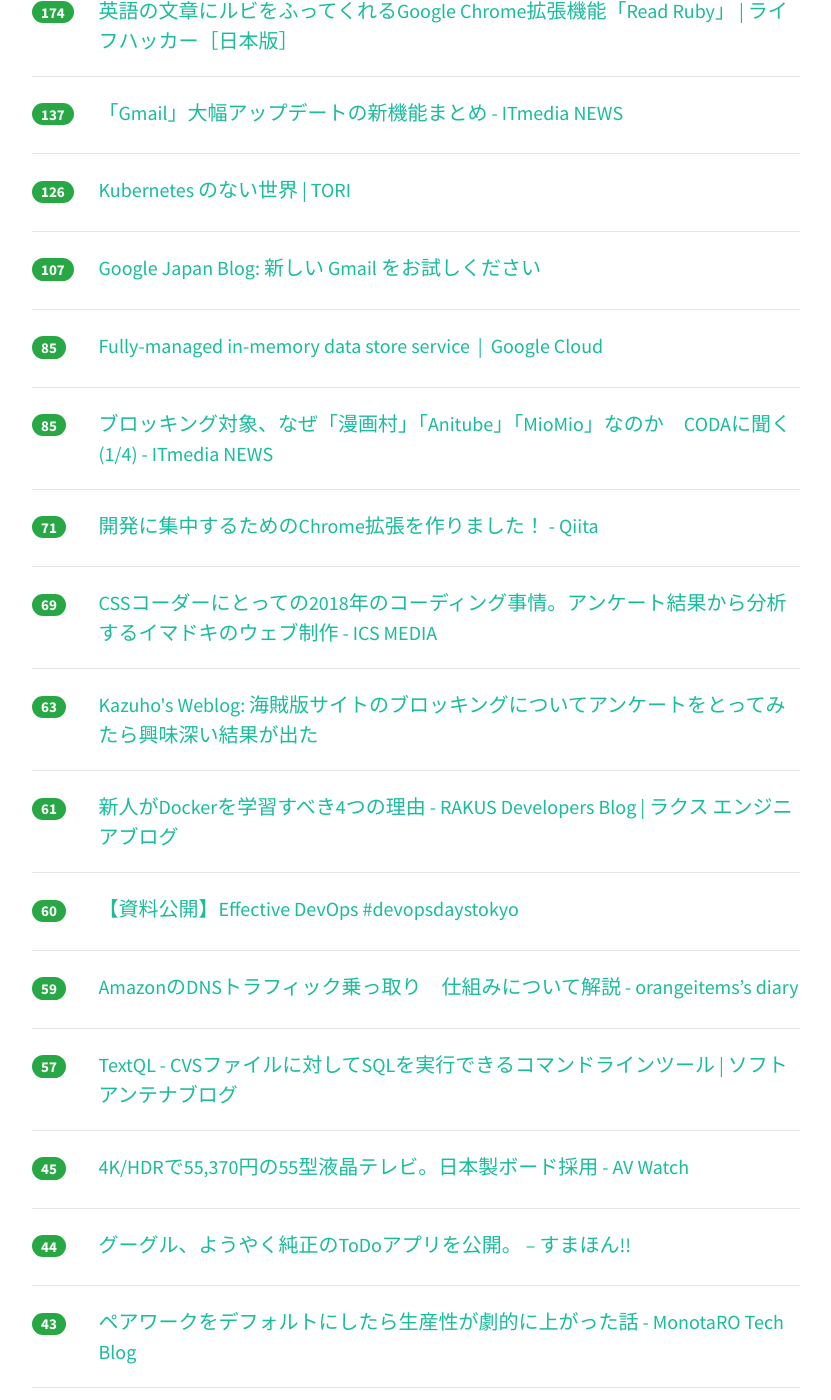
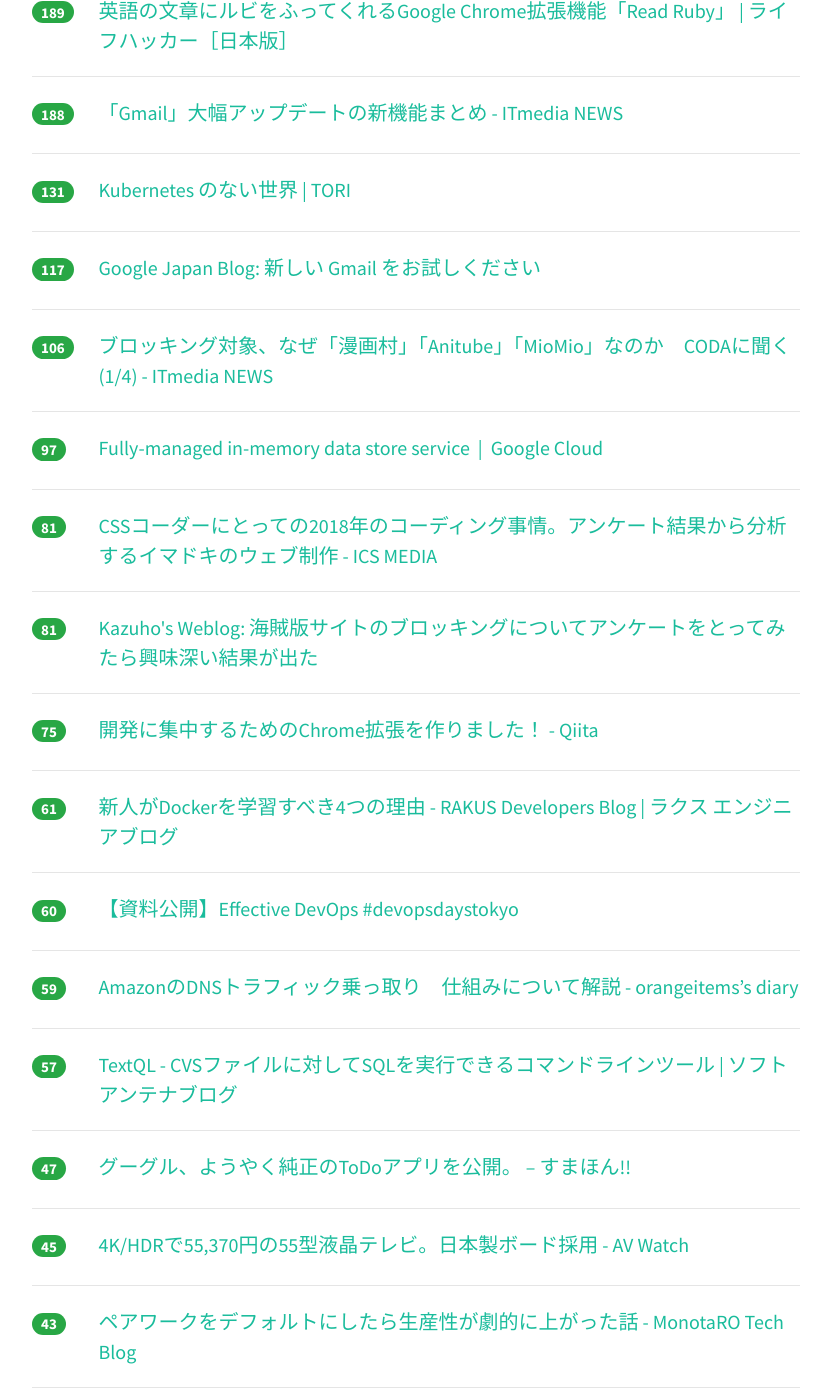
Before and after one commit to yatta47/hatena-matome-site, a Jekyll site: the page built from _posts/2018-04-26-hatena.md, in a window 1280 px wide and 1400 px high, scrolled down 813 px. Shown: the whole window, without its empty margins (224-1055 px from the left). Built offline with Jekyll 4.4.1, drawn with Linux system fonts in a browser that asks for light colours; nearby versions of some CDN libraries; some of the changed text lies outside the part shown.

Commit message:
Updated 2018-04-26

```diff
--- a/_posts/2018-04-26-hatena.md
+++ b/_posts/2018-04-26-hatena.md
@@ -1,74 +1,74 @@
 ---
 layout: post
 title:  "2018-04-26 はてぶIT"
-date:   2018-04-26 18:03:09
+date:   2018-04-26 19:02:01
 tags: [it-hotentry]
 ---
-50 件のデータあり
+54 件のデータあり
 
 <hr><div class="row">
-<div class="col-1"><span class="badge badge-pill badge-success h2">637</span></div>
+<div class="col-1"><span class="badge badge-pill badge-success h2">649</span></div>
 <div class="col-11"><a href='http://iwasiman.hatenablog.com/entry/2018/04/23/200000' target='_blank'>【JavaScript】３大フレームワーク Angular, React, Vue.jsを比べてみよう (2018年4月) - Rのつく財団入り口</a></div>
 </div>
 <hr>
 <div class="row">
-<div class="col-1"><span class="badge badge-pill badge-success h2">224</span></div>
+<div class="col-1"><span class="badge badge-pill badge-success h2">262</span></div>
 <div class="col-11"><a href='http://www.atmarkit.co.jp/ait/articles/1804/26/news018.html' target='_blank'>「東ロボ」を主導した数学者が「読解力がない子どもにプログラミングを教えても、意味がない」と主張する理由：特集：小学生の「プログラミング教育」その前に（8） - ＠IT</a></div>
 </div>
 <hr>
 <div class="row">
-<div class="col-1"><span class="badge badge-pill badge-success h2">215</span></div>
+<div class="col-1"><span class="badge badge-pill badge-success h2">219</span></div>
 <div class="col-11"><a href='https://togetter.com/li/1221407' target='_blank'>「バルスなんて短い単語で都市が崩壊するのはセキュリティ的にどうなのよ」からの「正しい発音ではない」可能性 - Togetter</a></div>
 </div>
 <hr>
 <div class="row">
-<div class="col-1"><span class="badge badge-pill badge-success h2">190</span></div>
+<div class="col-1"><span class="badge badge-pill badge-success h2">196</span></div>
 <div class="col-11"><a href='http://business.nikkeibp.co.jp/atcl/opinion/16/021900056/042300006/' target='_blank'>日本がホンダジェットから学ぶべき教訓とは？：日経ビジネスオンライン</a></div>
 </div>
 <hr>
 <div class="row">
-<div class="col-1"><span class="badge badge-pill badge-success h2">174</span></div>
+<div class="col-1"><span class="badge badge-pill badge-success h2">189</span></div>
 <div class="col-11"><a href='https://www.lifehacker.jp/2018/04/164915readruby.html' target='_blank'>英語の文章にルビをふってくれるGoogle Chrome拡張機能「Read Ruby」 | ライフハッカー［日本版］</a></div>
 </div>
 <hr>
 <div class="row">
-<div class="col-1"><span class="badge badge-pill badge-success h2">137</span></div>
+<div class="col-1"><span class="badge badge-pill badge-success h2">188</span></div>
 <div class="col-11"><a href='http://www.itmedia.co.jp/news/articles/1804/26/news071.html' target='_blank'>「Gmail」大幅アップデートの新機能まとめ - ITmedia NEWS</a></div>
 </div>
 <hr>
 <div class="row">
-<div class="col-1"><span class="badge badge-pill badge-success h2">126</span></div>
+<div class="col-1"><span class="badge badge-pill badge-success h2">131</span></div>
 <div class="col-11"><a href='https://toris.io/2018/04/a-world-without-kubernetes/' target='_blank'>Kubernetes のない世界 | TORI</a></div>
 </div>
 <hr>
 <div class="row">
-<div class="col-1"><span class="badge badge-pill badge-success h2">107</span></div>
+<div class="col-1"><span class="badge badge-pill badge-success h2">117</span></div>
 <div class="col-11"><a href='https://japan.googleblog.com/2018/04/gmail.html' target='_blank'>Google Japan Blog: 新しい Gmail をお試しください</a></div>
 </div>
 <hr>
 <div class="row">
-<div class="col-1"><span class="badge badge-pill badge-success h2">85</span></div>
+<div class="col-1"><span class="badge badge-pill badge-success h2">106</span></div>
+<div class="col-11"><a href='http://www.itmedia.co.jp/news/articles/1804/26/news037.html' target='_blank'>ブロッキング対象、なぜ「漫画村」「Anitube」「MioMio」なのか　CODAに聞く (1/4) - ITmedia NEWS</a></div>
+</div>
+<hr>
+<div class="row">
+<div class="col-1"><span class="badge badge-pill badge-success h2">97</span></div>
 <div class="col-11"><a href='https://cloud.google.com/memorystore/' target='_blank'>Fully-managed in-memory data store service  |  Google Cloud</a></div>
 </div>
 <hr>
 <div class="row">
-<div class="col-1"><span class="badge badge-pill badge-success h2">85</span></div>
-<div class="col-11"><a href='http://www.itmedia.co.jp/news/articles/1804/26/news037.html' target='_blank'>ブロッキング対象、なぜ「漫画村」「Anitube」「MioMio」なのか　CODAに聞く (1/4) - ITmedia NEWS</a></div>
-</div>
-<hr>
-<div class="row">
-<div class="col-1"><span class="badge badge-pill badge-success h2">71</span></div>
-<div class="col-11"><a href='https://qiita.com/Yuta_Fujiwara/items/ce4de683255aeffffb5d' target='_blank'>開発に集中するためのChrome拡張を作りました！ - Qiita</a></div>
-</div>
-<hr>
-<div class="row">
-<div class="col-1"><span class="badge badge-pill badge-success h2">69</span></div>
+<div class="col-1"><span class="badge badge-pill badge-success h2">81</span></div>
 <div class="col-11"><a href='https://ics.media/entry/17834' target='_blank'>CSSコーダーにとっての2018年のコーディング事情。アンケート結果から分析するイマドキのウェブ制作 - ICS MEDIA</a></div>
 </div>
 <hr>
 <div class="row">
-<div class="col-1"><span class="badge badge-pill badge-success h2">63</span></div>
+<div class="col-1"><span class="badge badge-pill badge-success h2">81</span></div>
 <div class="col-11"><a href='http://blog.kazuhooku.com/2018/04/blog-post.html' target='_blank'>Kazuho's Weblog: 海賊版サイトのブロッキングについてアンケートをとってみたら興味深い結果が出た</a></div>
+</div>
+<hr>
+<div class="row">
+<div class="col-1"><span class="badge badge-pill badge-success h2">75</span></div>
+<div class="col-11"><a href='https://qiita.com/Yuta_Fujiwara/items/ce4de683255aeffffb5d' target='_blank'>開発に集中するためのChrome拡張を作りました！ - Qiita</a></div>
 </div>
 <hr>
 <div class="row">
@@ -92,13 +92,13 @@ tags: [it-hotentry]
 </div>
 <hr>
 <div class="row">
-<div class="col-1"><span class="badge badge-pill badge-success h2">45</span></div>
-<div class="col-11"><a href='https://av.watch.impress.co.jp/docs/news/1119073.html' target='_blank'>4K/HDRで55,370円の55型液晶テレビ。日本製ボード採用 - AV Watch</a></div>
+<div class="col-1"><span class="badge badge-pill badge-success h2">47</span></div>
+<div class="col-11"><a href='https://smhn.info/201804-google-todo-app' target='_blank'>グーグル、ようやく純正のToDoアプリを公開。 – すまほん!!</a></div>
 </div>
 <hr>
 <div class="row">
-<div class="col-1"><span class="badge badge-pill badge-success h2">44</span></div>
-<div class="col-11"><a href='https://smhn.info/201804-google-todo-app' target='_blank'>グーグル、ようやく純正のToDoアプリを公開。 – すまほん!!</a></div>
+<div class="col-1"><span class="badge badge-pill badge-success h2">45</span></div>
+<div class="col-11"><a href='https://av.watch.impress.co.jp/docs/news/1119073.html' target='_blank'>4K/HDRで55,370円の55型液晶テレビ。日本製ボード採用 - AV Watch</a></div>
 </div>
 <hr>
 <div class="row">
@@ -137,7 +137,12 @@ tags: [it-hotentry]
 </div>
 <hr>
 <div class="row">
-<div class="col-1"><span class="badge badge-pill badge-success h2">32</span></div>
+<div class="col-1"><span class="badge badge-pill badge-success h2">34</span></div>
+<div class="col-11"><a href='http://tech.nikkeibp.co.jp/atcl/nxt/column/18/00001/00398/' target='_blank'>訴訟や刑事告発に発展も、サイトブロッキングの判断や運用をNTTに聞く | 日経 xTECH（クロステック）</a></div>
+</div>
+<hr>
+<div class="row">
+<div class="col-1"><span class="badge badge-pill badge-success h2">33</span></div>
 <div class="col-11"><a href='https://jp.techcrunch.com/2018/04/26/2018-04-25-say-hello-to-the-new-gmail-with-self-destructing-messages-email-snoozing-offline-mode-and-more/' target='_blank'>Gmail、いよいよメジャー・アップデート</a></div>
 </div>
 <hr>
@@ -162,6 +167,11 @@ tags: [it-hotentry]
 </div>
 <hr>
 <div class="row">
+<div class="col-1"><span class="badge badge-pill badge-success h2">30</span></div>
+<div class="col-11"><a href='https://coliss.com/articles/build-websites/operation/design/fantasy-map-generator-by-azgaar.html' target='_blank'>めちゃ楽しい！この世界には存在しない異世界の地図を作り出すオンラインツール -Fantasy Map Generator | コリス</a></div>
+</div>
+<hr>
+<div class="row">
 <div class="col-1"><span class="badge badge-pill badge-success h2">29</span></div>
 <div class="col-11"><a href='http://www.itmedia.co.jp/news/articles/1804/26/news064.html' target='_blank'>世界最大のDDoSサービスが摘発される　月額わずか15ユーロで攻撃実行 - ITmedia NEWS</a></div>
 </div>
@@ -173,12 +183,22 @@ tags: [it-hotentry]
 <hr>
 <div class="row">
 <div class="col-1"><span class="badge badge-pill badge-success h2">28</span></div>
-<div class="col-11"><a href='https://coliss.com/articles/build-websites/operation/design/fantasy-map-generator-by-azgaar.html' target='_blank'>めちゃ楽しい！この世界には存在しない異世界の地図を作り出すオンラインツール -Fantasy Map Generator | コリス</a></div>
+<div class="col-11"><a href='https://www.nikkei.com/article/DGXMZO29874760W8A420C1000000/' target='_blank'>任天堂社長に古川氏、君島氏は相談役に　　：日本経済新聞</a></div>
+</div>
+<hr>
+<div class="row">
+<div class="col-1"><span class="badge badge-pill badge-success h2">28</span></div>
+<div class="col-11"><a href='https://paiza.hatenablog.com/entry/2018/04/26/1%E8%A1%8C%E3%81%AE%E3%82%B3%E3%83%BC%E3%83%89%E3%81%A7%E3%83%A2%E3%83%90%E3%82%A4%E3%83%AB%E3%83%96%E3%83%A9%E3%82%A6%E3%82%B6%E3%81%AB%E9%96%8B%E7%99%BA%E8%80%85%E3%83%84%E3%83%BC%E3%83%AB%E3%82%92' target='_blank'>1行のコードでモバイルブラウザに開発者ツールを搭載できるJavaScriptライブラリ「Eruda」を使ってみた！ - paiza開発日誌</a></div>
 </div>
 <hr>
 <div class="row">
 <div class="col-1"><span class="badge badge-pill badge-success h2">27</span></div>
 <div class="col-11"><a href='https://internet.watch.impress.co.jp/docs/yajiuma/1119166.html' target='_blank'>ニコ動で話題沸騰、PowerPointスライドを壊滅的にダサくするためのチュートリアル動画【やじうまWatch】 - INTERNET Watch</a></div>
+</div>
+<hr>
+<div class="row">
+<div class="col-1"><span class="badge badge-pill badge-success h2">27</span></div>
+<div class="col-11"><a href='https://www.asahi.com/articles/ASL4T722TL4TULFA04D.html' target='_blank'>ＮＡＶＥＲまとめ、無断転載３４万件削除　再発防止策も：朝日新聞デジタル</a></div>
 </div>
 <hr>
 <div class="row">
@@ -198,7 +218,7 @@ tags: [it-hotentry]
 <hr>
 <div class="row">
 <div class="col-1"><span class="badge badge-pill badge-success h2">24</span></div>
-<div class="col-11"><a href='http://tech.nikkeibp.co.jp/atcl/nxt/column/18/00001/00398/' target='_blank'>訴訟や刑事告発に発展も、サイトブロッキングの判断や運用をNTTに聞く | 日経 xTECH（クロステック）</a></div>
+<div class="col-11"><a href='http://www.itmedia.co.jp/news/articles/1804/26/news067.html' target='_blank'>Google、タスク管理アプリ「Google ToDo リスト」公開 - ITmedia NEWS</a></div>
 </div>
 <hr>
 <div class="row">
@@ -207,27 +227,17 @@ tags: [it-hotentry]
 </div>
 <hr>
 <div class="row">
+<div class="col-1"><span class="badge badge-pill badge-success h2">23</span></div>
+<div class="col-11"><a href='https://www.fastgrow.jp/articles/gunosy-freakout-tsukuruba' target='_blank'>「ネット上の情報は無価値」──時代の先ゆく経営者3人が語る“非連続成長のための情報収集論” | FastGrow</a></div>
+</div>
+<hr>
+<div class="row">
 <div class="col-1"><span class="badge badge-pill badge-success h2">22</span></div>
 <div class="col-11"><a href='https://toyokeizai.net/articles/-/218269' target='_blank'>iPad､使ってわかった仕事道具としての強み | スマホ・ガジェット | 東洋経済オンライン | 経済ニュースの新基準</a></div>
 </div>
 <hr>
 <div class="row">
-<div class="col-1"><span class="badge badge-pill badge-success h2">22</span></div>
-<div class="col-11"><a href='https://www.fastgrow.jp/articles/gunosy-freakout-tsukuruba' target='_blank'>「ネット上の情報は無価値」──時代の先ゆく経営者3人が語る“非連続成長のための情報収集論” | FastGrow</a></div>
-</div>
-<hr>
-<div class="row">
 <div class="col-1"><span class="badge badge-pill badge-success h2">21</span></div>
-<div class="col-11"><a href='http://www.itmedia.co.jp/news/articles/1804/26/news067.html' target='_blank'>Google、タスク管理アプリ「Google ToDo リスト」公開 - ITmedia NEWS</a></div>
-</div>
-<hr>
-<div class="row">
-<div class="col-1"><span class="badge badge-pill badge-success h2">21</span></div>
-<div class="col-11"><a href='https://www.asahi.com/articles/ASL4T722TL4TULFA04D.html' target='_blank'>ＮＡＶＥＲまとめ、無断転載３４万件削除　再発防止策も：朝日新聞デジタル</a></div>
-</div>
-<hr>
-<div class="row">
-<div class="col-1"><span class="badge badge-pill badge-success h2">20</span></div>
 <div class="col-11"><a href='https://anond.hatelabo.jp/20180426124526' target='_blank'>性器の画像を合法的にネットにアップしたいんだが</a></div>
 </div>
 <hr>
@@ -247,6 +257,16 @@ tags: [it-hotentry]
 </div>
 <hr>
 <div class="row">
+<div class="col-1"><span class="badge badge-pill badge-success h2">17</span></div>
+<div class="col-11"><a href='https://togetter.com/li/1221660' target='_blank'>時々データにふざけたファイル名をつける人がいるのはこういう勘違いの結果なんじゃないか、というお話「あり得る!」 - Togetter</a></div>
+</div>
+<hr>
+<div class="row">
+<div class="col-1"><span class="badge badge-pill badge-success h2">17</span></div>
+<div class="col-11"><a href='http://www.itmedia.co.jp/mobile/articles/1804/26/news106.html' target='_blank'>一問一答完全収録　NTTグループのブロッキング、なぜ実施？ (1/2) - ITmedia Mobile</a></div>
+</div>
+<hr>
+<div class="row">
 <div class="col-1"><span class="badge badge-pill badge-success h2">16</span></div>
 <div class="col-11"><a href='https://www.asahi.com/articles/ASL4S640VL4SUCVL01K.html' target='_blank'>政府が忖度要求…サイト遮断の禍根と懸念　津田大介さん：朝日新聞デジタル</a></div>
 </div>
```
